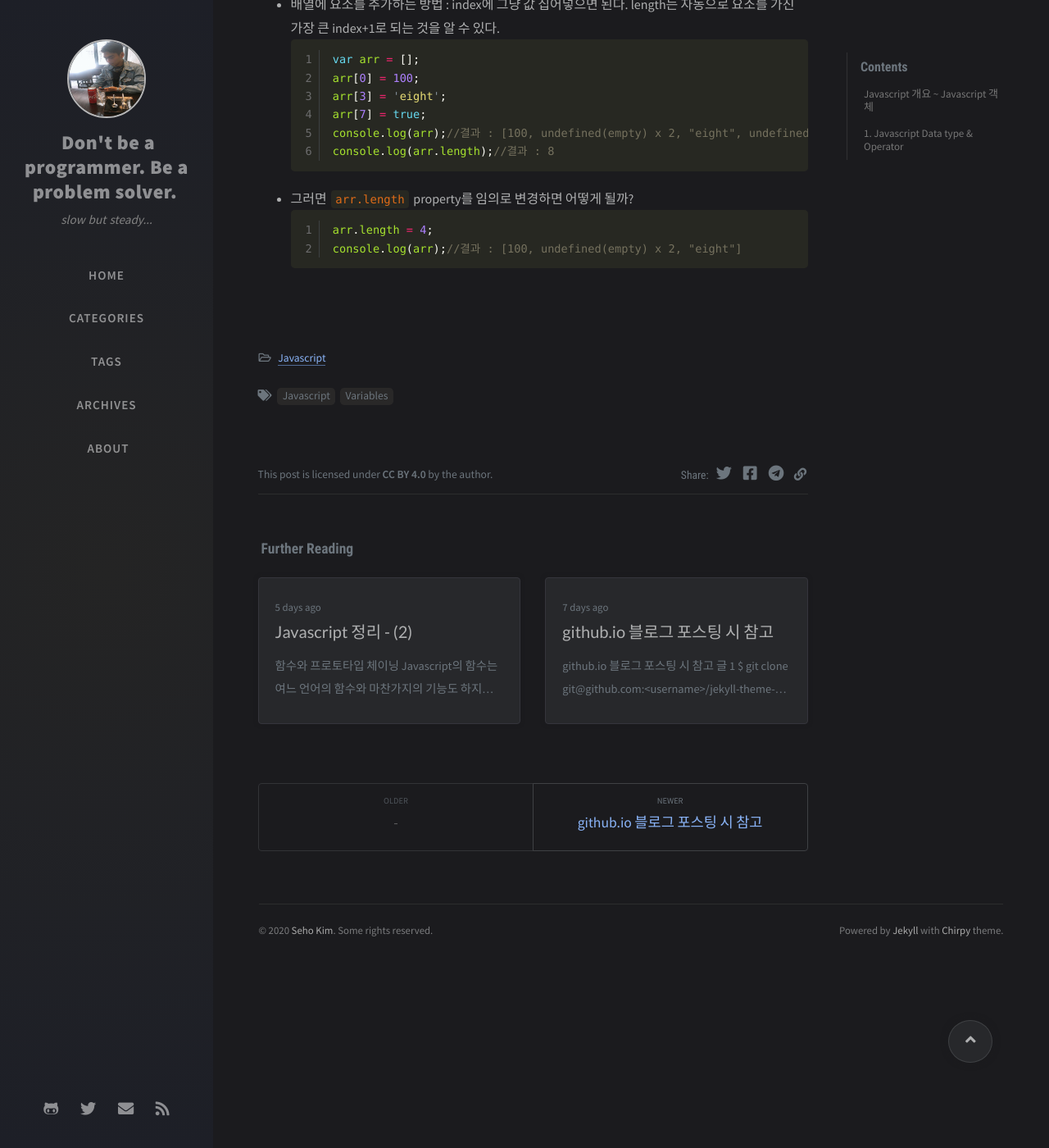
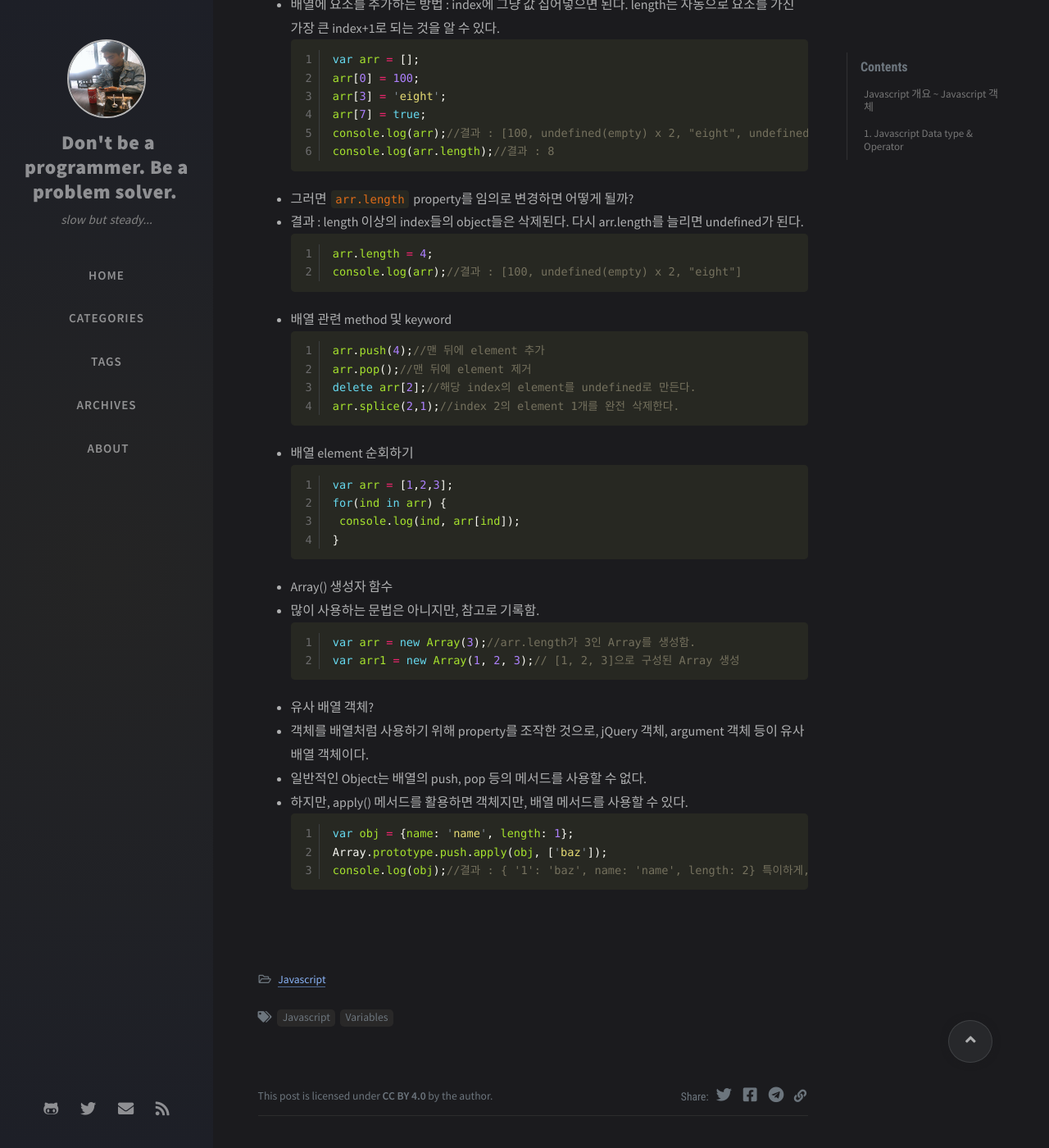
Before and after one commit to eurowondollaryen/eurowondollaryen.github.io, a Jekyll site: the page built from _posts/2020-08-08-javascript1.md, in a window 1280 px wide and 1400 px high, scrolled down 5109 px. Shown: the whole window at 82% size. Built offline with Jekyll 4.4.1, drawn with Linux system fonts in a browser that asks for light colours; nearby versions of some CDN libraries; comment, search, counter and statistics services are not loaded.

Commit message:
changed post 1

````diff
--- a/_posts/2020-08-08-javascript1.md
+++ b/_posts/2020-08-08-javascript1.md
@@ -187,7 +187,38 @@ console.log(arr);//결과 : [100, undefined(empty) x 2, "eight", undefined(empty
 console.log(arr.length);//결과 : 8
 ```
 * 그러면 `arr.length` property를 임의로 변경하면 어떻게 될까?
+* 결과 : length 이상의 index들의 object들은 삭제된다. 다시 arr.length를 늘리면 undefined가 된다.
 ```js
 arr.length = 4;
 console.log(arr);//결과 : [100, undefined(empty) x 2, "eight"]
 ```
+* 배열 관련 method 및 keyword
+```js
+arr.push(4);//맨 뒤에 element 추가
+arr.pop();//맨 뒤에 element 제거
+delete arr[2];//해당 index의 element를 undefined로 만든다.
+arr.splice(2,1);//index 2의 element 1개를 완전 삭제한다.
+```
+*  배열 element 순회하기
+```js
+var arr = [1,2,3];
+for(ind in arr) {
+	console.log(ind, arr[ind]);
+}
+```
+* Array() 생성자 함수
+* 많이 사용하는 문법은 아니지만, 참고로 기록함.
+```js
+var arr = new Array(3);//arr.length가 3인 Array를 생성함.
+var arr1 = new Array(1, 2, 3);// [1, 2, 3]으로 구성된 Array 생성
+```
+
+* 유사 배열 객체?
+* 객체를 배열처럼 사용하기 위해 property를 조작한 것으로, jQuery 객체, argument 객체 등이 유사 배열 객체이다.
+* 일반적인 Object는 배열의 push, pop 등의 메서드를 사용할 수 없다.
+* 하지만, apply() 메서드를 활용하면 객체지만, 배열 메서드를 사용할 수 있다.
+```js
+var obj = {name: 'name', length: 1};
+Array.prototype.push.apply(obj, ['baz']);
+console.log(obj);//결과 : { '1': 'baz', name: 'name', length: 2} 특이하게, length도 같이 늘어남.
+```
````
